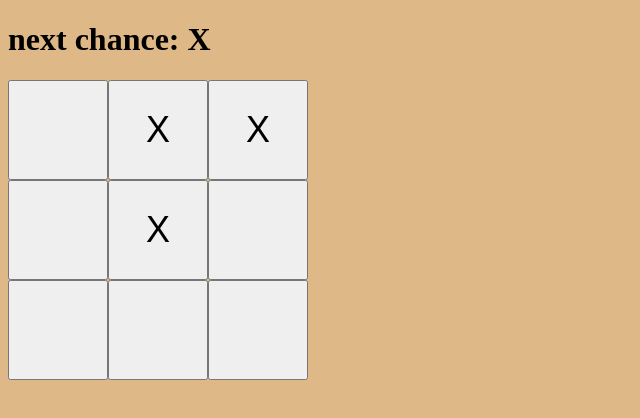
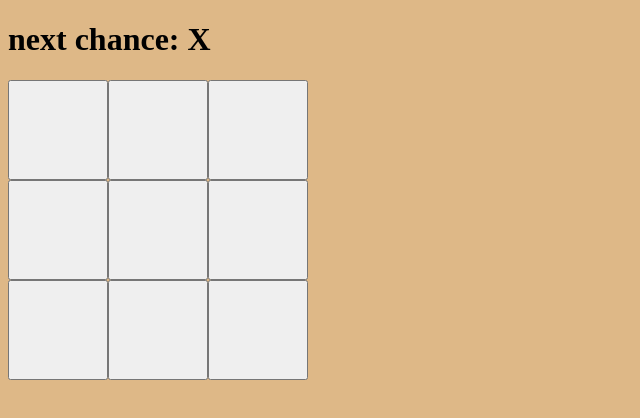
Before and after one commit to rythmn1111/tick-tak-toe, a Next.js app: page / in a window 1280 px wide. Shown: the top 418 px of the page, without its empty margins (0-640 px from the left). Built offline with nearby package versions, Linux system fonts and the light colour scheme.

Commit message:
working "x" and "o" with changing turns and no changing of sign when pressed same button.

```diff
--- a/src/pages/index.tsx
+++ b/src/pages/index.tsx
@@ -8,31 +8,51 @@ import { useState } from "react";
 const inter = Inter({ subsets: ["latin"] });
 
 export default function Home() {
+  const [isX,setX] = useState(true); //to check whos chance is this
+  const [sign, setSign] = useState(Array(9).fill(null));
+
+
+  function signLogic(i){
+   let sudoSign = sign.slice();
+    if(sign[i]){
+      return;
+    }
+    else if(isX){
+      sudoSign[i] = "X";
+      setX(!isX);
+    }
+    else{
+      sudoSign[i] = "O";
+      setX(!isX);
+    }
+    setSign(sudoSign);
+  }
+
   return <>
   <h1>next chance: X</h1>
   <div>
-    <Button signn=""/>
-    <Button signn="X"/>
-    <Button signn="X"/>
+    <Button value={sign[0]} onClickSign={()=>signLogic(0)}/>
+    <Button value={sign[1]} onClickSign={()=>signLogic(1)}/>
+    <Button value={sign[2]} onClickSign={()=>signLogic(2)}/>
   </div>
   <div>
-    <Button signn=""/>
-    <Button signn="X"/>
-    <Button signn=""/>
+    <Button value={sign[3]} onClickSign={()=>signLogic(3)}/>
+    <Button value={sign[4]} onClickSign={()=>signLogic(4)}/>
+    <Button value={sign[5]} onClickSign={()=>signLogic(5)}/>
   </div>
   <div>
-    <Button signn=""/>
-    <Button signn=""/>
-    <Button signn=""/>
+    <Button value={sign[6]} onClickSign={()=>signLogic(6)}/>
+    <Button value={sign[7]} onClickSign={()=>signLogic(7)}/>
+    <Button value={sign[8]} onClickSign={()=>signLogic(8)}/>
   </div>
   </>
 }
 
 
-function Button({signn}){
+function Button({value, onClickSign}){
   return <>
-  <button className="buttonShape">
-    {signn}
+  <button className="buttonShape" onClick={onClickSign}>
+    {value}
   </button>
   </>
 }
```
